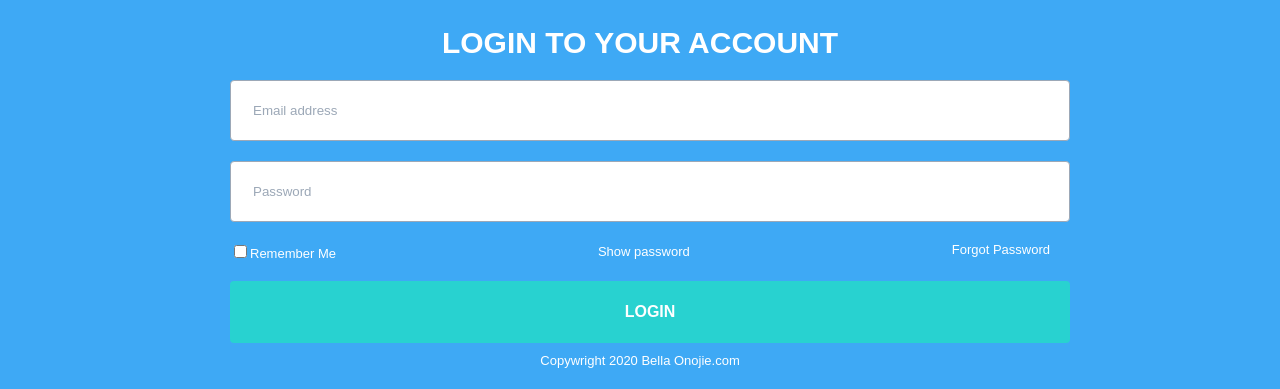
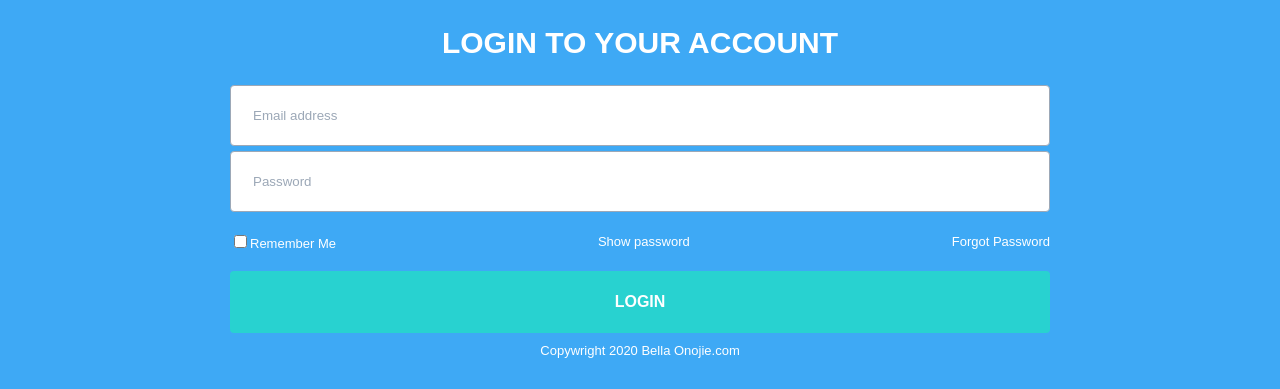
Before and after one commit to mverbylo/React-Homework, a React (Create React App) app: page / in a window 1280 px wide. Shown: the part 408-797 px from the top of the page. Built offline with nearby package versions, Linux system fonts and the light colour scheme.

Commit message:
Refactorings styles

```diff
--- a/src/common/style/_templates.scss
+++ b/src/common/style/_templates.scss
@@ -5,7 +5,12 @@
   color: #9ca8b7;
   border-radius: 4px;
   outline: none;
-  min-width: max-content;
+  width: 100%;
+  margin-top: 5px;
+  @media screen and (max-width: 620px) {
+    padding: 15px;
+    font-size: 12px;
+  }
 }
 %smallText {
   font-size: 13px;
@@ -14,13 +19,36 @@
   display: flex;
   width: 70%;
 }
+%wrapperInputs {
+  display: flex;
+  justify-content: space-between;
+  flex-wrap: wrap;
+  margin: 10px;
+}
 %heading {
   font-weight: bold;
   font-size: 30px;
   margin: 10px;
+  @media screen and (max-width: 620px) {
+    text-align: center;
+    font-size: 20px;
+  }
 }
-%error{
+%error {
   background-color: red;
   padding: 10px;
+  text-align: center;
   font-weight: bold;
+  border-radius: 4px;
+  width: 100%;
+  margin: 5px 0px;
+  font-size: 10px;
 }
+%btn {
+  background-color: #28d2d0;
+  padding: 22px;
+  font-weight: bold;
+  border-radius: 4px;
+  text-align: center;
+  margin: 10px;
+}
--- a/src/components/Btn/Btn.module.scss
+++ /dev/null
@@ -1,9 +0,0 @@
-.btn {
-  background-color: #28d2d0;
-  padding: 22px;
-  font-weight: bold;
-  border-radius: 4px;
-  text-align: center;
-  margin: 10px;
-  width: 100%;
-}
--- a/src/components/Btn/index.jsx
+++ b/src/components/Btn/index.jsx
@@ -1,7 +1,6 @@
-import styles from './Btn.module.scss';
-const Btn = ({ content }) => {
+const Btn = ({ content,  btn}) => {
   return (
-    <button className={styles.btn} type="submit">
+    <button className={btn} type="submit">
       {content}
     </button>
   );
--- a/src/components/FormLogin/FormLogin.module.scss
+++ b/src/components/FormLogin/FormLogin.module.scss
@@ -5,17 +5,27 @@
 }
 .input {
   @extend %input;
-  margin: 10px;
+}
+.wrapperInputs {
+  @extend %wrapperInputs;
+}
+.wrapperInput {
   width: 100%;
 }
 .wrapper {
   display: flex;
   justify-content: space-between;
   margin: 10px;
+  align-items: center;
   @extend %smallText;
+  @media screen and (max-width: 620px) {
+    flex-direction: column;
+    height: 60px;
+  }
 }
 .error {
   @extend %error;
-  margin: 10px;
-  width: 100%;
 }
+.btn{
+  @extend %btn;
+}
--- a/src/components/FormLogin/index.jsx
+++ b/src/components/FormLogin/index.jsx
@@ -6,7 +6,7 @@ import { login, createInputs, inputDataLogin } from '../../utils/functions';
 import Btn from '../Btn';
 import { initialStateLogin } from '../../utils/initialStates';
 import styles from './FormLogin.module.scss';
-const { form, input, wrapper, error } = styles;
+const { form, input, wrapperInputs, wrapperInput, wrapper, error, btn } = styles;
 
 const FormLogin = () => {
   const [type, setType] = useState('password');
@@ -22,7 +22,9 @@ const FormLogin = () => {
       validationSchema={LOGIN_SCHEMA}
     >
       <Form className={form}>
-        {createInputs(inputDataLogin(type), input, error)}
+        <div className={wrapperInputs}>
+        {createInputs(inputDataLogin(type), wrapperInput, input, error)}
+        </div>
         <div className={wrapper}>
           <label>
             <Field type="checkbox" name="isRememberMe" />
@@ -33,7 +35,7 @@ const FormLogin = () => {
           </button>
           <Link to="/">Forgot Password</Link>
         </div>
-        <Btn content="LOGIN" />
+        <Btn content="LOGIN" btn={btn} />
       </Form>
     </Formik>
   );
--- a/src/components/FormSignup/FormSignup.module.scss
+++ b/src/components/FormSignup/FormSignup.module.scss
@@ -7,8 +7,15 @@
 }
 .input {
   @extend %input;
-  margin: 10px;
-  width: 60%;
+}
+.wrapperInputs {
+  @extend %wrapperInputs;
+}
+.wrapperInput {
+  width: 45%;
+  @media screen and (max-width: 620px) {
+    width: 100%;
+  }
 }
 .wrapper {
   display: flex;
@@ -19,11 +26,8 @@
   @extend %smallText;
 }
 .error {
-  font-size: 10px;
-  margin: 2px 10px;
   @extend %error;
 }
-
 .label {
   border: 1px solid;
   padding: 15px;
@@ -33,6 +37,9 @@
 .bigText {
   font-size: 20px;
   margin-left: 20px;
+  @media screen and (max-width: 620px) {
+    font-size: 15px;
+  }
 }
 .smText {
   font-size: 12px;
@@ -40,3 +47,7 @@
 .positionAbsolute {
   position: absolute;
 }
+.btn{
+  @extend %btn;
+  width: 100%;
+}
--- a/src/components/FormSignup/index.jsx
+++ b/src/components/FormSignup/index.jsx
@@ -16,9 +16,12 @@ const {
   wrapper,
   error,
   label,
+  wrapperInputs,
+  wrapperInput,
   bigText,
   smText,
   positionAbsolute,
+  btn,
 } = styles;
 
 const FormSignup = () => {
@@ -32,7 +35,9 @@ const FormSignup = () => {
       validationSchema={SIGNUP_SCHEMA}
     >
       <Form className={form}>
-        {createInputs(inputDataSignUp(), input, error)}
+        <div className={wrapperInputs}>
+          {createInputs(inputDataSignUp(), wrapperInput, input, error)}
+        </div>
         <div className={wrapper}>
           {createRadioBtns(
             radioBtnData(),
@@ -47,7 +52,7 @@ const FormSignup = () => {
             time
           </label>
         </div>
-        <Btn content="Create account" />
+        <Btn content="Create account" btn={btn} />
       </Form>
     </Formik>
   );
--- a/src/components/Input/index.jsx
+++ b/src/components/Input/index.jsx
@@ -1,7 +1,7 @@
 import { Field, ErrorMessage } from 'formik';
-const Input = ({ data, input, error }) => {
+const Input = ({ data,wrapperInput, input, error }) => {
   return (
-    <div>
+    <div className={wrapperInput} >
       <Field className={input} {...data} />
       <ErrorMessage className={error} name={data.name} component="div" />
     </div>
--- a/src/components/Section/Section.module.scss
+++ b/src/components/Section/Section.module.scss
@@ -12,4 +12,8 @@
   font-weight: bold;
   font-size: 18px;
   margin: 10px;
+  @media screen and (max-width: 620px) {
+    font-size: 12px;
+    text-align: center;
+  }
 }
--- a/src/utils/functions/createElements.jsx
+++ b/src/utils/functions/createElements.jsx
@@ -2,9 +2,15 @@ import { v4 } from 'uuid';
 import Input from '../../components/Input';
 import RadioBtn from '../../components/RadioBtn';
 
-export const createInputs = (data, input, error) =>
+export const createInputs = (data, wrapperInput, input, error) =>
   data.map((data) => (
-    <Input key={v4()} data={data} input={input} error={error} />
+    <Input
+      key={v4()}
+      data={data}
+      wrapperInput={wrapperInput}
+      input={input}
+      error={error}
+    />
   ));
 
 export const createRadioBtns = (
```
